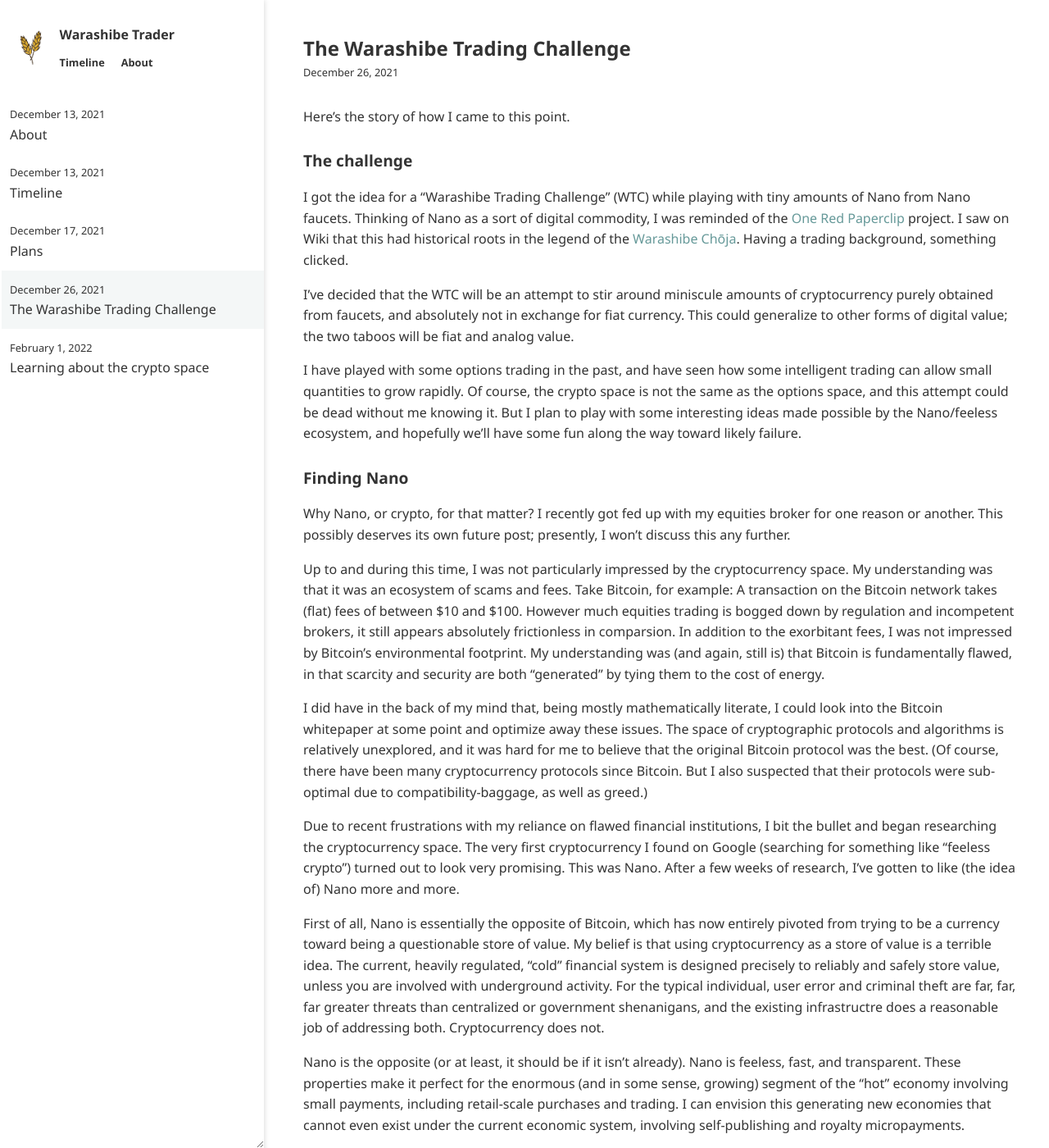
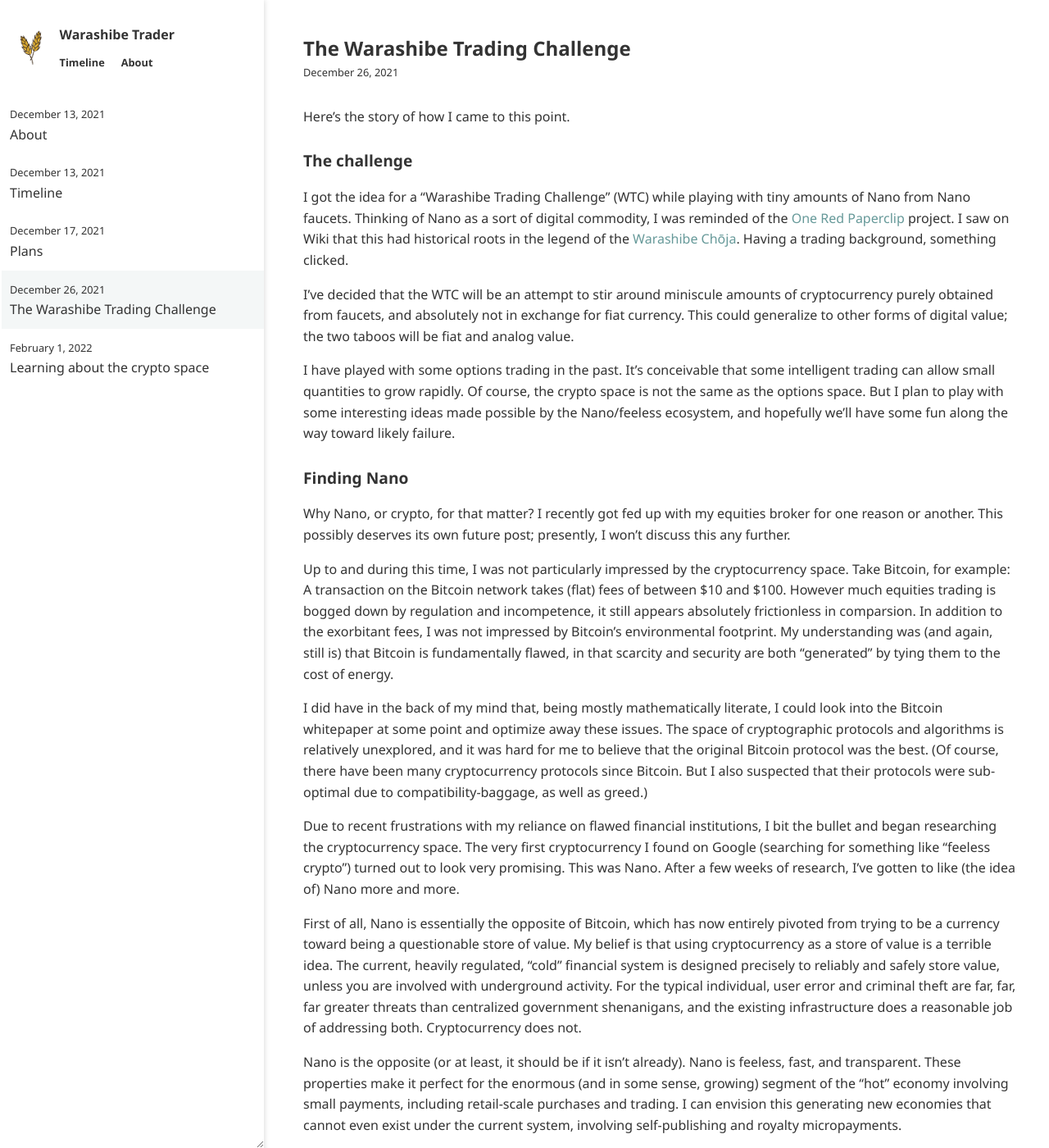
Before and after one commit to warashibetrader/warashibetrader.github.io, a Jekyll site: the page built from _posts/2021-12-26-warashibe-trading-challenge.md, in a window 1280 px wide and 1400 px high. Shown: the whole window at 82% size. Built offline with Jekyll 4.4.1, drawn with Linux system fonts in a browser that asks for light colours.

Commit message:
Update 2021-12-26-warashibe-trading-challenge.md

```diff
--- a/_posts/2021-12-26-warashibe-trading-challenge.md
+++ b/_posts/2021-12-26-warashibe-trading-challenge.md
@@ -10,7 +10,7 @@ I got the idea for a "Warashibe Trading Challenge" (WTC) while playing with tiny
 
 I've decided that the WTC will be an attempt to stir around miniscule amounts of cryptocurrency purely obtained from faucets, and absolutely not in exchange for fiat currency. This could generalize to other forms of digital value; the two taboos will be fiat and analog value.
 
-I have played with some options trading in the past, and have seen how some intelligent trading can allow small quantities to grow rapidly. Of course, the crypto space is not the same as the options space, and this attempt could be dead without me knowing it. But I plan to play with some interesting ideas made possible by the Nano/feeless ecosystem, and hopefully we'll have some fun along the way toward likely failure.
+I have played with some options trading in the past. It's conceivable that some intelligent trading can allow small quantities to grow rapidly. Of course, the crypto space is not the same as the options space. But I plan to play with some interesting ideas made possible by the Nano/feeless ecosystem, and hopefully we'll have some fun along the way toward likely failure.
 
 
 
@@ -18,15 +18,15 @@ I have played with some options trading in the past, and have seen how some inte
 
 Why Nano, or crypto, for that matter? I recently got fed up with my equities broker for one reason or another. This possibly deserves its own future post; presently, I won't discuss this any further.
 
-Up to and during this time, I was not particularly impressed by the cryptocurrency space. My understanding was that it was an ecosystem of scams and fees. Take Bitcoin, for example: A transaction on the Bitcoin network takes (flat) fees of between $10 and $100. However much equities trading is bogged down by regulation and incompetent brokers, it still appears absolutely frictionless in comparsion. In addition to the exorbitant fees, I was not impressed by Bitcoin's environmental footprint. My understanding was (and again, still is) that Bitcoin is fundamentally flawed, in that scarcity and security are both "generated" by tying them to the cost of energy.
+Up to and during this time, I was not particularly impressed by the cryptocurrency space. Take Bitcoin, for example: A transaction on the Bitcoin network takes (flat) fees of between $10 and $100. However much equities trading is bogged down by regulation and incompetence, it still appears absolutely frictionless in comparsion. In addition to the exorbitant fees, I was not impressed by Bitcoin's environmental footprint. My understanding was (and again, still is) that Bitcoin is fundamentally flawed, in that scarcity and security are both "generated" by tying them to the cost of energy.
 
 I did have in the back of my mind that, being mostly mathematically literate, I could look into the Bitcoin whitepaper at some point and optimize away these issues. The space of cryptographic protocols and algorithms is relatively unexplored, and it was hard for me to believe that the original Bitcoin protocol was the best. (Of course, there have been many cryptocurrency protocols since Bitcoin. But I also suspected that their protocols were sub-optimal due to compatibility-baggage, as well as greed.)
 
 Due to recent frustrations with my reliance on flawed financial institutions, I bit the bullet and began researching the cryptocurrency space. The very first cryptocurrency I found on Google (searching for something like "feeless crypto") turned out to look very promising. This was Nano. After a few weeks of research, I've gotten to like (the idea of) Nano more and more.
 
-First of all, Nano is essentially the opposite of Bitcoin, which has now entirely pivoted from trying to be a currency toward being a questionable store of value. My belief is that using cryptocurrency as a store of value is a terrible idea. The current, heavily regulated, "cold" financial system is designed precisely to reliably and safely store value, unless you are involved with underground activity. For the typical individual, user error and criminal theft are far, far, far greater threats than centralized or government shenanigans, and the existing infrastructre does a reasonable job of addressing both. Cryptocurrency does not.
+First of all, Nano is essentially the opposite of Bitcoin, which has now entirely pivoted from trying to be a currency toward being a questionable store of value. My belief is that using cryptocurrency as a store of value is a terrible idea. The current, heavily regulated, "cold" financial system is designed precisely to reliably and safely store value, unless you are involved with underground activity. For the typical individual, user error and criminal theft are far, far, far greater threats than centralized government shenanigans, and the existing infrastructure does a reasonable job of addressing both. Cryptocurrency does not.
 
-Nano is the opposite (or at least, it should be if it isn't already). Nano is feeless, fast, and transparent. These properties make it perfect for the enormous (and in some sense, growing) segment of the "hot" economy involving small payments, including retail-scale purchases and trading. I can envision this generating new economies that cannot even exist under the current economic system, involving self-publishing and royalty micropayments.
+Nano is the opposite (or at least, it should be if it isn't already). Nano is feeless, fast, and transparent. These properties make it perfect for the enormous (and in some sense, growing) segment of the "hot" economy involving small payments, including retail-scale purchases and trading. I can envision this generating new economies that cannot even exist under the current system, involving self-publishing and royalty micropayments.
 
 
 > Current holdings: 74691 Nyano and 3.09 Banano. Value: $0.35
```
